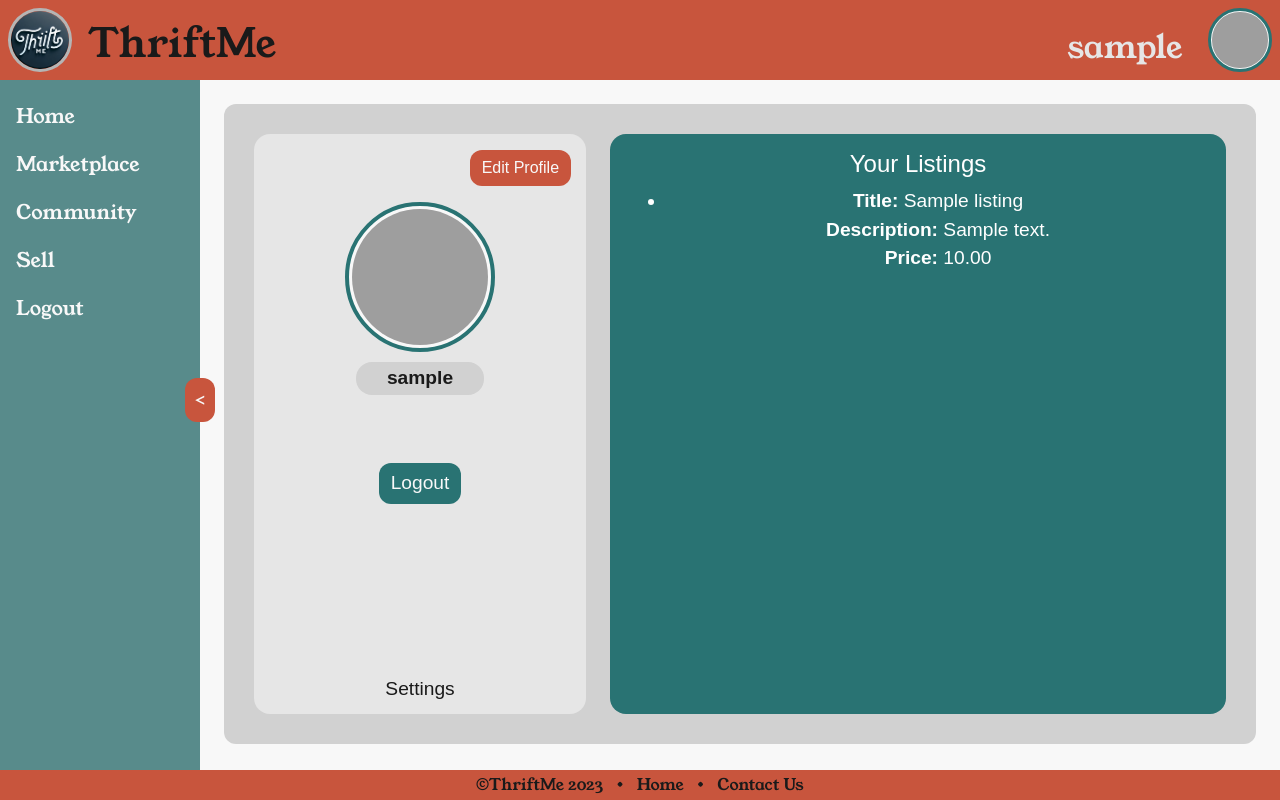
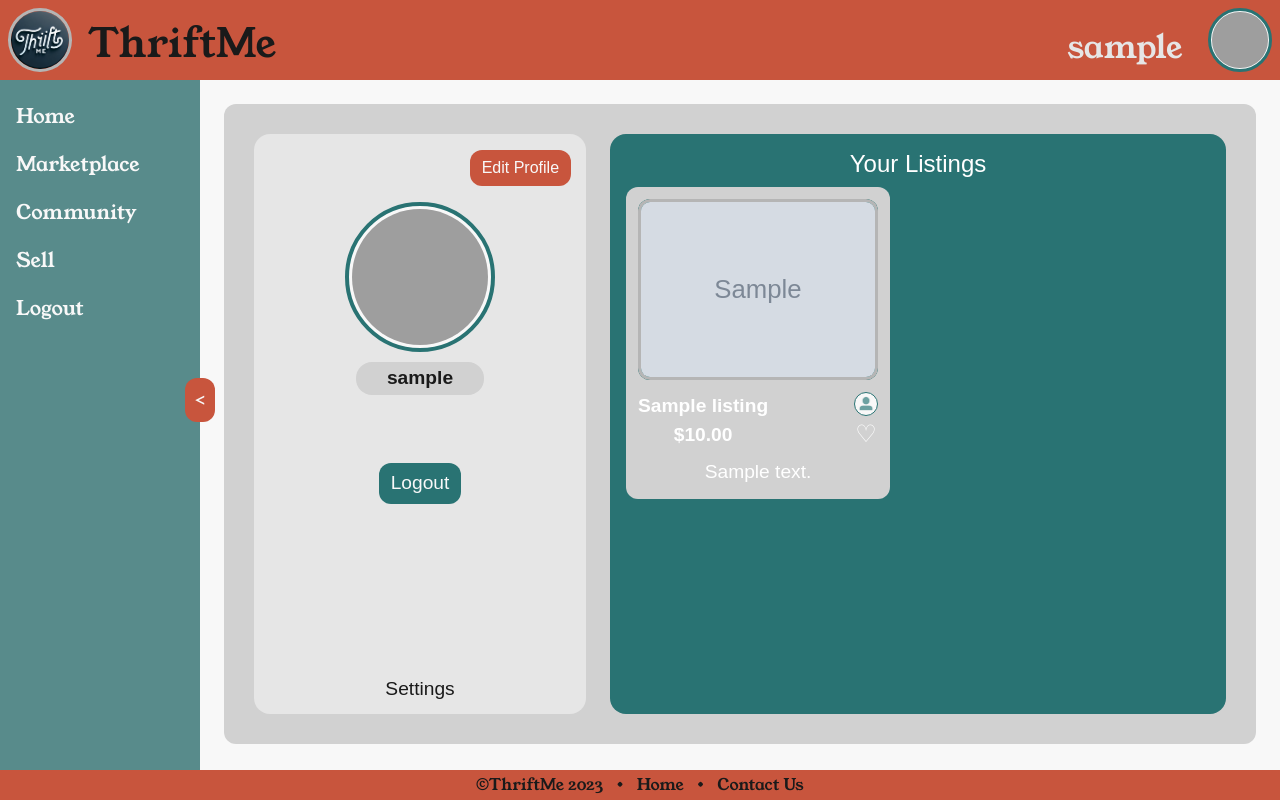
Before and after one commit to RileyRetzloff/ThriftMe, a Flask app: page /profile in a window 1280 px wide. Run offline with Flask 3, Linux system fonts and the light colour scheme; the visitor is signed in with stand-in values (Sample User, id 1); tables that the repository leaves empty hold one stand-in row (values such as "Sample post"); grey boxes marked "Sample" are stand-in pictures; parts of the project's set-up code (start-up, migrations or seed data) failed here and were passed over; some web fonts are replaced; grey boxes are pictures that could not be loaded.

Commit message:
show listings

```diff
--- a/app/routes/profile_routes.py
+++ b/app/routes/profile_routes.py
@@ -14,22 +14,15 @@ def render_profile():
         return render_template('signup.html')
 
     user = Users.get_by_username(username)
-
-    listings = (db.session.query(
-        Listing.title,
-        Listing.listing_id,
-        Listing.description,
-        Listing.price,
-        Photo.photo_url,
-    ).join(Album,Listing.album_id == Album.album_id)
-    .join(Photo,Album.album_id == Photo.album_id).filter((Listing.user_id == user.user_id)).all())
-
-    if user is None:
-        print(f"User {username} not found.")
+    userid=None
+    if not isinstance(user,Users):
         return render_template('signup.html')
 
+    userid=user.user_id
+    listings = Listing.query.filter_by(user_id = userid)
+
     print(f"User {username} is logged in.")
-    return render_template('profile.html', username=username, listings=listings )
+    return render_template('profile.html', username=username, listings=listings)
 
 ##################
 
--- a/app/templates/profile.html
+++ b/app/templates/profile.html
@@ -32,18 +32,9 @@
         </div>
         <div class="profile-listings"> <!-- TODO implement pull from server page and scrollbar css-->
             <h4>Your Listings</h4>
-            <ul>
-                {% for listing in listings %}
-                <li>
-                    <strong>Title:</strong> {{ listing.title }}<br>
-                    <strong>Description:</strong> {{ listing.description }}<br>
-                    <strong>Price:</strong> {{ listing.price }}<br>
-                    <!-- Add more details as needed -->
-                </li>
-                <br>
-                {% endfor %}
-            </ul>
-
+            {% for listing in listings %}
+                {% include 'listing_card.html' %}
+            {% endfor %}
         </div>
     </div>
 </main>
```
